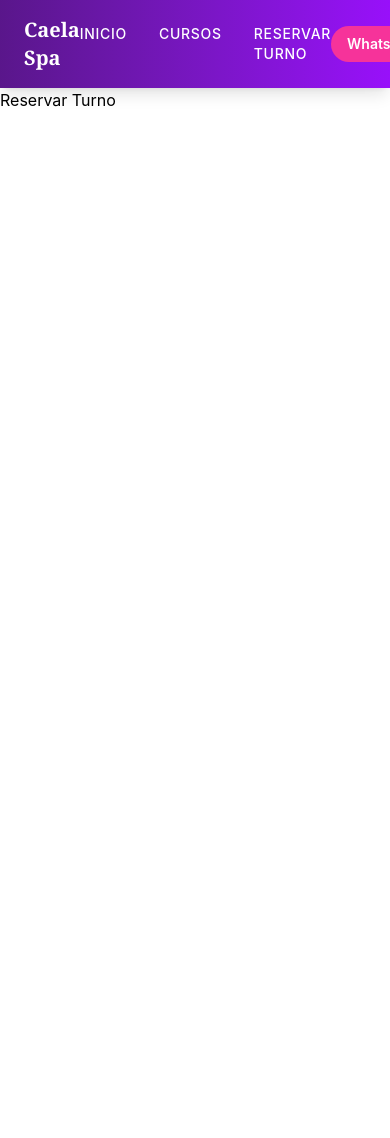
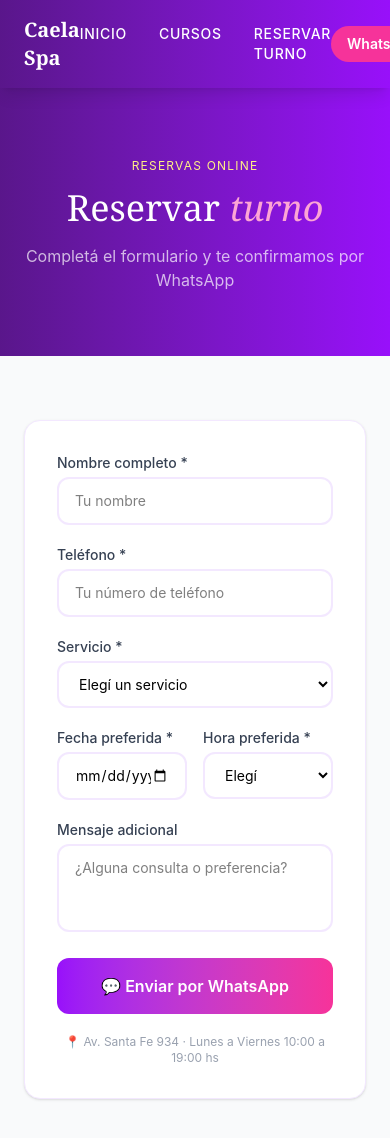
Before and after one commit to jmanserrano0arg-commits/caelaspa-app, a React (Vite) app: page /reservar in a window 390 px wide. Shown: the top 1138 px of the page. Before the commit the page ends 844 px from the top, so only its background shows below. Built offline with nearby package versions, Linux system fonts and the light colour scheme.

Commit message:
Página Reservar completa con Tailwind

```diff
--- a/src/pages/Reservar.jsx
+++ b/src/pages/Reservar.jsx
@@ -1,7 +1,175 @@
+import { useState } from 'react'
+
+const servicios = [
+  'Manicura simple',
+  'Manicura semipermanente',
+  'Soft Gel',
+  'Nail Art básico',
+  'Nail Art avanzado',
+  'Pedicura combinada',
+  'Retiro de semipermanente',
+]
+
 function Reservar() {
+  const [form, setForm] = useState({
+    nombre: '',
+    telefono: '',
+    servicio: '',
+    fecha: '',
+    hora: '',
+    mensaje: ''
+  })
+
+  const [enviado, setEnviado] = useState(false)
+
+  function handleChange(e) {
+    setForm({ ...form, [e.target.name]: e.target.value })
+  }
+
+  function handleSubmit(e) {
+    e.preventDefault()
+    const texto = `Hola! Quiero reservar un turno.
+Nombre: ${form.nombre}
+Teléfono: ${form.telefono}
+Servicio: ${form.servicio}
+Fecha preferida: ${form.fecha}
+Hora preferida: ${form.hora}
+${form.mensaje ? 'Mensaje: ' + form.mensaje : ''}`
+
+    window.open(`https://wa.me/message/TSYLVDCRN6EEA1?text=${encodeURIComponent(texto)}`, '_blank')
+    setEnviado(true)
+  }
+
   return (
-    <div>
-      <h1>Reservar Turno</h1>
+    <div className="min-h-screen bg-gray-50">
+
+      {/* HEADER */}
+      <div className="bg-gradient-to-r from-purple-900 to-purple-600 py-16 px-6 text-center">
+        <span className="text-yellow-200 text-xs tracking-widest uppercase">Reservas online</span>
+        <h1 className="text-white text-4xl md:text-5xl font-serif font-light mt-3">
+          Reservar <em className="text-pink-300">turno</em>
+        </h1>
+        <p className="text-white/70 mt-4">
+          Completá el formulario y te confirmamos por WhatsApp
+        </p>
+      </div>
+
+      {/* FORMULARIO */}
+      <div className="max-w-lg mx-auto px-6 py-16">
+
+        {enviado ? (
+          <div className="bg-white rounded-2xl p-8 shadow-sm border border-purple-100 text-center">
+            <div className="text-5xl mb-4">🎉</div>
+            <h2 className="text-2xl font-serif text-purple-900 mb-2">¡Listo!</h2>
+            <p className="text-gray-500 mb-6">Te redirigimos a WhatsApp para confirmar tu turno.</p>
+            <button
+              onClick={() => setEnviado(false)}
+              className="bg-gradient-to-r from-purple-600 to-pink-500 text-white px-8 py-3 rounded-full font-semibold"
+            >
+              Hacer otra reserva
+            </button>
+          </div>
+        ) : (
+          <form onSubmit={handleSubmit} className="bg-white rounded-2xl p-8 shadow-sm border border-purple-100 space-y-5">
+
+            <div>
+              <label className="block text-sm font-medium text-gray-700 mb-1">Nombre completo *</label>
+              <input
+                type="text"
+                name="nombre"
+                required
+                value={form.nombre}
+                onChange={handleChange}
+                placeholder="Tu nombre"
+                className="w-full border-2 border-purple-100 rounded-xl px-4 py-3 text-sm focus:outline-none focus:border-purple-400 transition-colors"
+              />
+            </div>
+
+            <div>
+              <label className="block text-sm font-medium text-gray-700 mb-1">Teléfono *</label>
+              <input
+                type="tel"
+                name="telefono"
+                required
+                value={form.telefono}
+                onChange={handleChange}
+                placeholder="Tu número de teléfono"
+                className="w-full border-2 border-purple-100 rounded-xl px-4 py-3 text-sm focus:outline-none focus:border-purple-400 transition-colors"
+              />
+            </div>
+
+            <div>
+              <label className="block text-sm font-medium text-gray-700 mb-1">Servicio *</label>
+              <select
+                name="servicio"
+                required
+                value={form.servicio}
+                onChange={handleChange}
+                className="w-full border-2 border-purple-100 rounded-xl px-4 py-3 text-sm focus:outline-none focus:border-purple-400 transition-colors"
+              >
+                <option value="">Elegí un servicio</option>
+                {servicios.map((s, i) => (
+                  <option key={i} value={s}>{s}</option>
+                ))}
+              </select>
+            </div>
+
+            <div className="grid grid-cols-2 gap-4">
+              <div>
+                <label className="block text-sm font-medium text-gray-700 mb-1">Fecha preferida *</label>
+                <input
+                  type="date"
+                  name="fecha"
+                  required
+                  value={form.fecha}
+                  onChange={handleChange}
+                  min={new Date().toISOString().split('T')[0]}
+                  className="w-full border-2 border-purple-100 rounded-xl px-4 py-3 text-sm focus:outline-none focus:border-purple-400 transition-colors"
+                />
+              </div>
+              <div>
+                <label className="block text-sm font-medium text-gray-700 mb-1">Hora preferida *</label>
+                <select
+                  name="hora"
+                  required
+                  value={form.hora}
+                  onChange={handleChange}
+                  className="w-full border-2 border-purple-100 rounded-xl px-4 py-3 text-sm focus:outline-none focus:border-purple-400 transition-colors"
+                >
+                  <option value="">Elegí</option>
+                  {['10:00','11:00','12:00','13:00','14:00','15:00','16:00','17:00','18:00','19:00'].map(h => (
+                    <option key={h} value={h}>{h} hs</option>
+                  ))}
+                </select>
+              </div>
+            </div>
+
+            <div>
+              <label className="block text-sm font-medium text-gray-700 mb-1">Mensaje adicional</label>
+              <textarea
+                name="mensaje"
+                value={form.mensaje}
+                onChange={handleChange}
+                placeholder="¿Alguna consulta o preferencia?"
+                rows={3}
+                className="w-full border-2 border-purple-100 rounded-xl px-4 py-3 text-sm focus:outline-none focus:border-purple-400 transition-colors resize-none"
+              />
+            </div>
+
+            <button
+              type="submit"
+              className="w-full bg-gradient-to-r from-purple-600 to-pink-500 text-white py-4 rounded-xl font-semibold text-base hover:shadow-lg hover:-translate-y-0.5 transition-all"
+            >
+              💬 Enviar por WhatsApp
+            </button>
+
+            <p className="text-center text-xs text-gray-400">
+              📍 Av. Santa Fe 934 · Lunes a Viernes 10:00 a 19:00 hs
+            </p>
+
+          </form>
+        )}
+      </div>
     </div>
   )
 }
```
